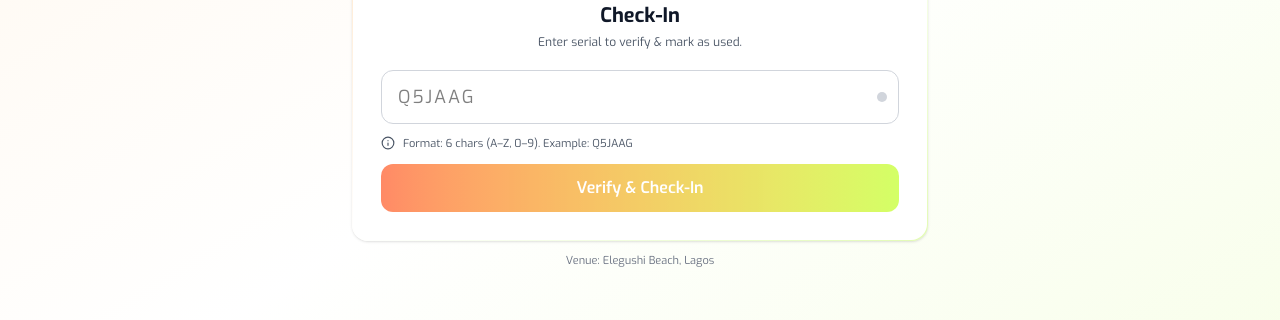
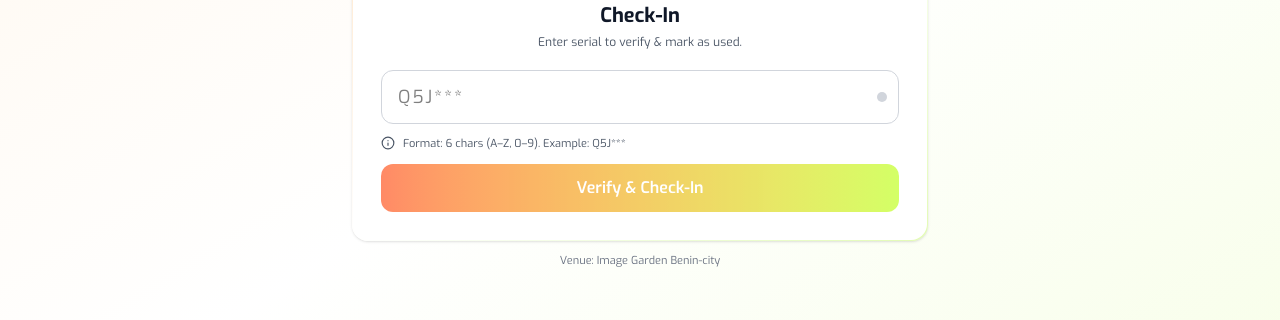
Before and after one commit to rhealnuel/afrospook, a Next.js app: page /checkin in a window 1280 px wide. Shown: the part 339-659 px from the top of the page. Built offline with nearby package versions, Linux system fonts and the light colour scheme.

Commit message:
hide placeholder

```diff
--- a/src/app/checkin/page.tsx
+++ b/src/app/checkin/page.tsx
@@ -94,7 +94,7 @@ export default function CheckinPage() {
                     value={serial}
                     onChange={(e) => setSerialRaw(e.target.value)}
                     onKeyDown={onKeyDown}
-                    placeholder="Q5JAAG"
+                    placeholder="Q5J***"
                     maxLength={6}
                     inputMode="text"
                     autoCapitalize="characters"
@@ -118,7 +118,7 @@ export default function CheckinPage() {
                 <div className="flex items-start gap-2 text-[11px] text-gray-600">
                   <Info className="h-3.5 w-3.5" />
                   <p>
-                    Format: 6 chars (A–Z, 0–9). Example: <span className="font-mono">Q5JAAG</span>
+                    Format: 6 chars (A–Z, 0–9). Example: <span className="font-mono">Q5J***</span>
                   </p>
                 </div>
 
@@ -188,7 +188,7 @@ export default function CheckinPage() {
           </div>
         </div>
 
-        <p className="mt-3 text-center text-[11px] text-gray-500">Venue: Elegushi Beach, Lagos</p>
+        <p className="mt-3 text-center text-[11px] text-gray-500">Venue:  Image Garden Benin-city</p>
       </div>
     </div>
   );
```
